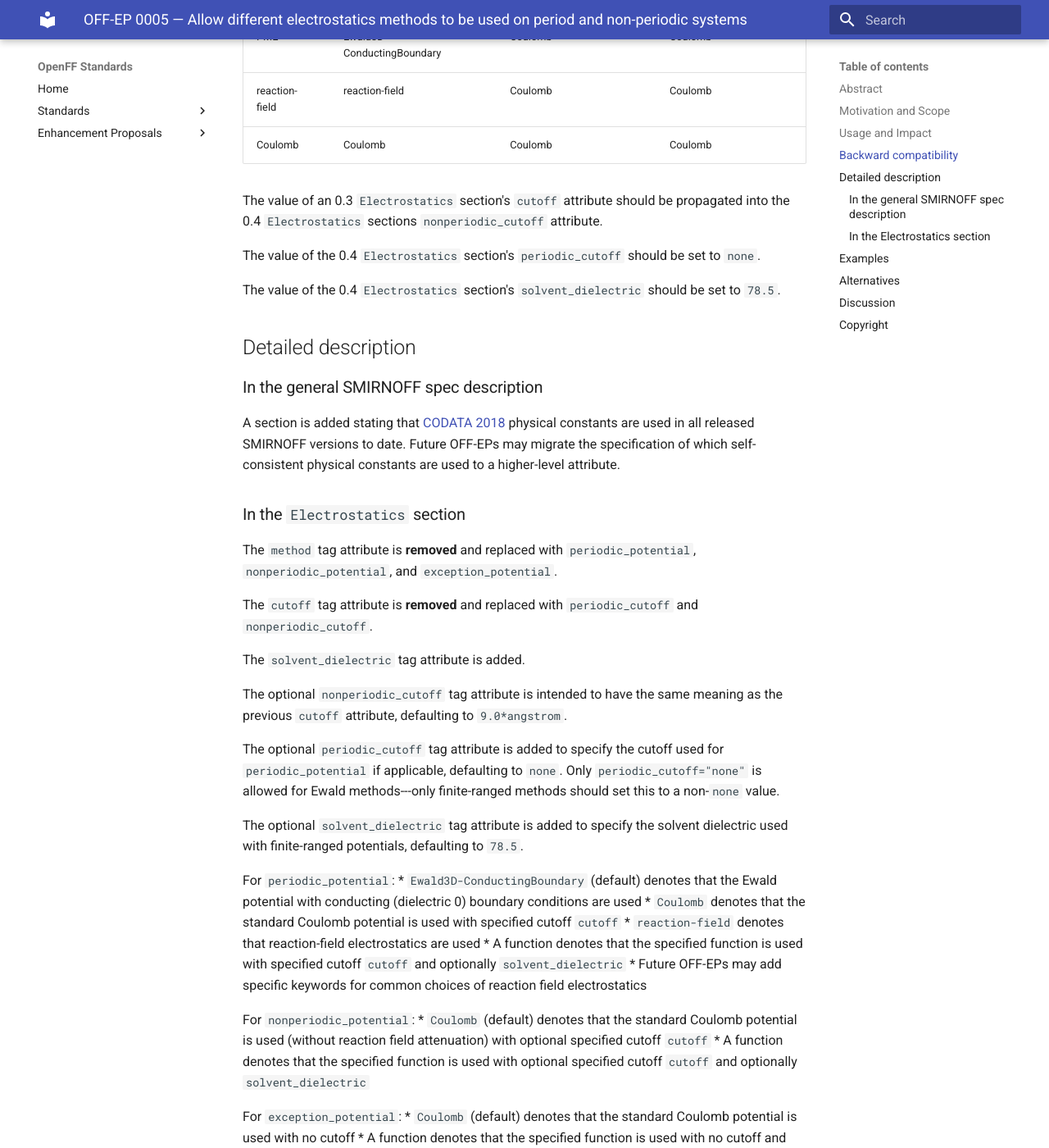
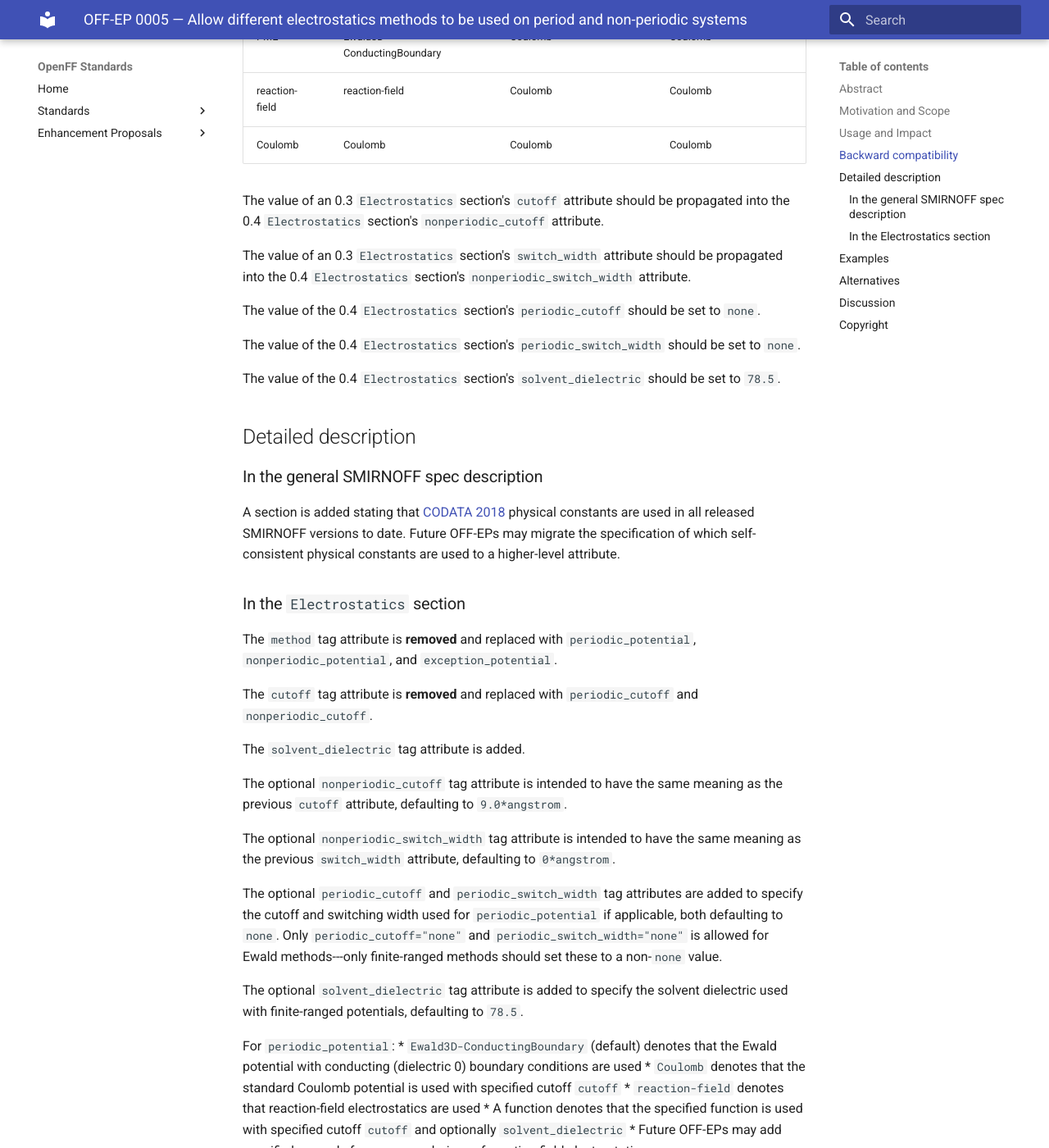
Before and after one commit to openforcefield/standards, an MkDocs documentation site: the page built from docs/enhancement-proposals/off-ep-0005.md, in a window 1280 px wide and 1400 px high, scrolled down 2389 px. Shown: the whole window at 82% size. Built offline with MkDocs 1.6.1 and Material for MkDocs 9.7.7, drawn with Linux system fonts in a browser that asks for light colours.

Commit message:
split switch_width into periodic and nonperiodic

```diff
--- a/docs/enhancement-proposals/off-ep-0005.md
+++ b/docs/enhancement-proposals/off-ep-0005.md
@@ -83,9 +83,13 @@ Concretely, the following conversions should be performed:
 | reaction-field | reaction-field             | Coulomb                     | Coulomb                   |
 | Coulomb        | Coulomb                    | Coulomb                     | Coulomb                   |
 
-The value of an 0.3 `Electrostatics` section's `cutoff` attribute should be propagated into the 0.4 `Electrostatics` sections `nonperiodic_cutoff` attribute.
+The value of an 0.3 `Electrostatics` section's `cutoff` attribute should be propagated into the 0.4 `Electrostatics` section's `nonperiodic_cutoff` attribute.
+
+The value of an 0.3 `Electrostatics` section's `switch_width` attribute should be propagated into the 0.4 `Electrostatics` section's `nonperiodic_switch_width` attribute.
 
 The value of the 0.4 `Electrostatics` section's `periodic_cutoff` should be set to `none`.
+
+The value of the 0.4 `Electrostatics` section's `periodic_switch_width` should be set to `none`.
 
 The value of the 0.4 `Electrostatics` section's `solvent_dielectric` should be set to `78.5`.
 
@@ -106,8 +110,10 @@ The `solvent_dielectric` tag attribute is added.
 
 The optional `nonperiodic_cutoff` tag attribute is intended to have the same meaning as the previous `cutoff` attribute, defaulting to `9.0*angstrom`.
 
-The optional `periodic_cutoff` tag attribute is added to specify the cutoff used for `periodic_potential` if applicable, defaulting to `none`.
-Only `periodic_cutoff="none"` is allowed for Ewald methods---only finite-ranged methods should set this to a non-`none` value.
+The optional `nonperiodic_switch_width` tag attribute is intended to have the same meaning as the previous `switch_width` attribute, defaulting to `0*angstrom`.
+
+The optional `periodic_cutoff` and `periodic_switch_width` tag attributes are added to specify the cutoff and switching width used for `periodic_potential` if applicable, both defaulting to `none`.
+Only `periodic_cutoff="none"` and `periodic_switch_width="none"` is allowed for Ewald methods---only finite-ranged methods should set these to a non-`none` value.
 
 The optional `solvent_dielectric` tag attribute is added to specify the solvent dielectric used with finite-ranged potentials, defaulting to `78.5`.
 
```
Also changed, not shown: docs/standards/smirnoff.md (+2 -2 lines).
